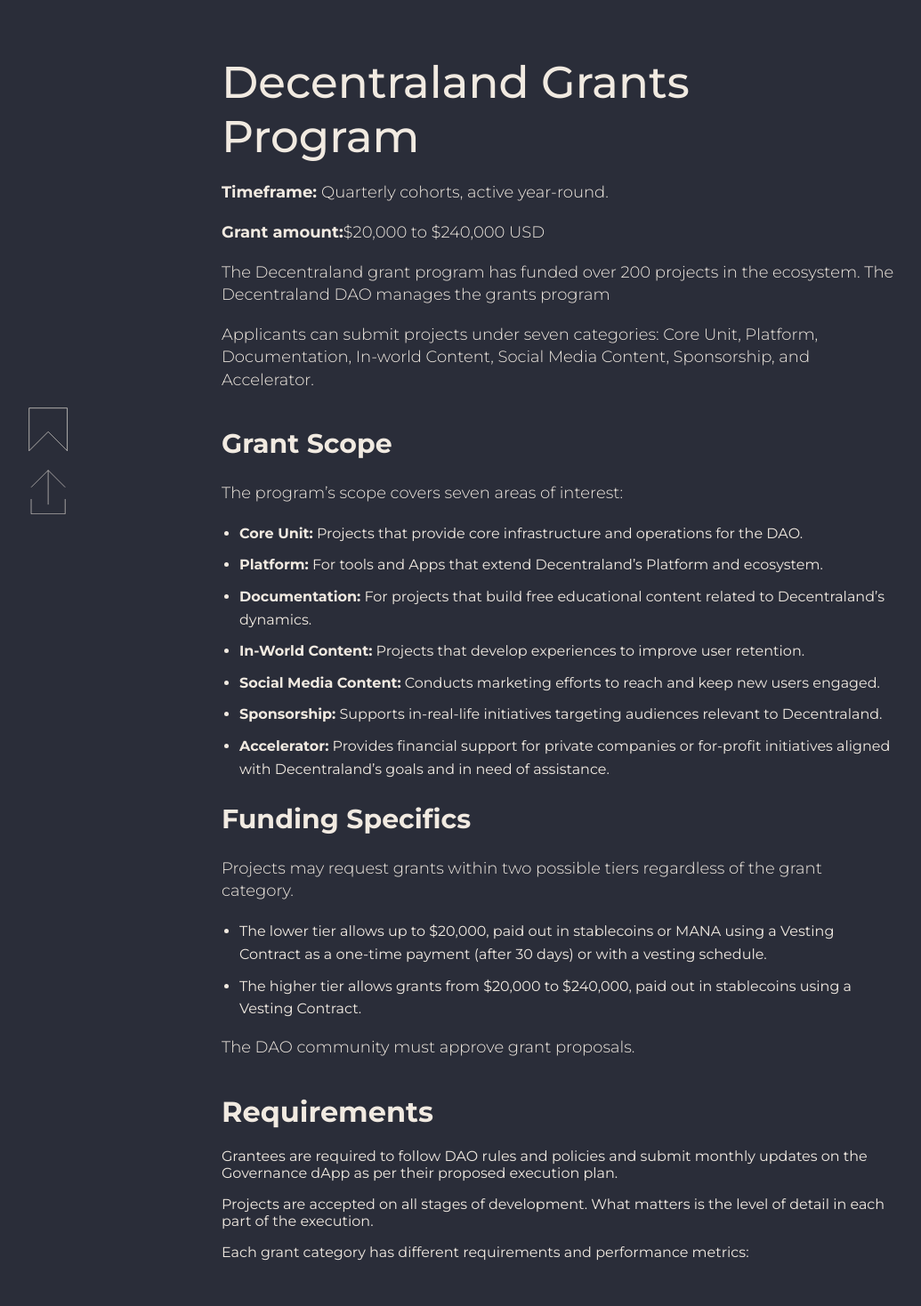
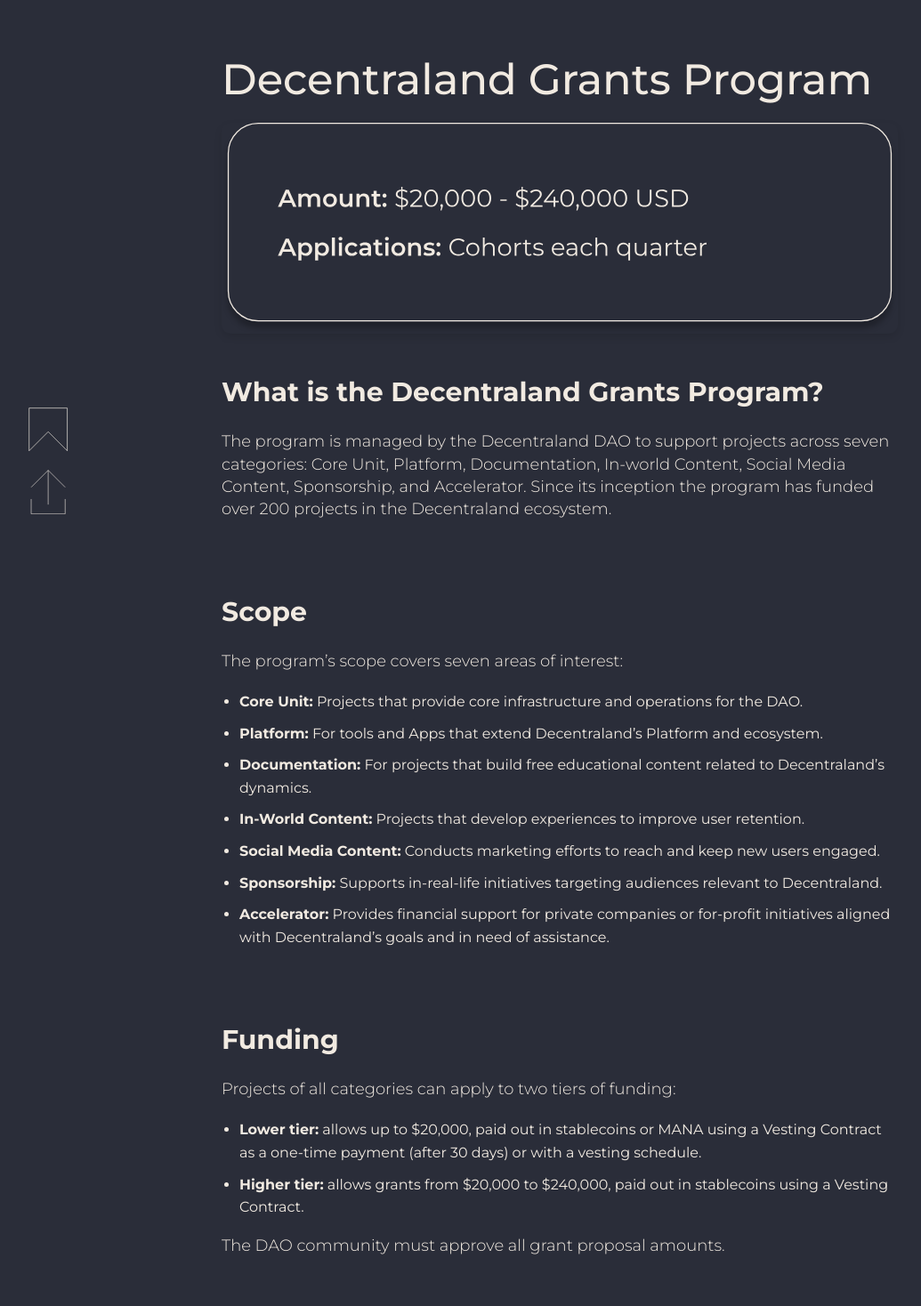
Before and after one commit to web3citizenxyz/web3citizen, a Next.js app: page /research/grants/decentraland in a window 1280 px wide. Shown: the part 120-1588 px from the top of the page at 89% size, without its empty margins (11-1046 px from the left). Built offline with nearby package versions, Linux system fonts and the light colour scheme.

Commit message:
decentraland

```diff
--- a/src/app/research/grants/DaoBasics.module.css
+++ b/src/app/research/grants/DaoBasics.module.css
@@ -133,7 +133,8 @@
 
 .a {
   color: grey;
-  text-decoration: underlines;
+  text-decoration: underline;
+  cursor: pointer;
 }
 
 
@@ -184,3 +185,7 @@
  .subtitle {
   font-size: 25px !important;
  }
+
+ .decentraland {
+  font-size: 48px !important;
+ }
--- a/src/app/research/grants/decentraland/page.tsx
+++ b/src/app/research/grants/decentraland/page.tsx
@@ -15,18 +15,20 @@
 
 
       <section className={styles.section}>
-        <h2>Decentraland Grants Program</h2>
+        <h2 className={styles.decentraland}>Decentraland Grants Program</h2>
+        <img src="/images/decentraland-grant.svg" alt="Decentraland" className={styles.benefitsImage} />
+<br></br>
+<br></br>
+<h1> What is the Decentraland Grants Program?
+</h1>
 
-        <p><strong>Timeframe: </strong>Quarterly cohorts, active year-round.</p>
-        <p><strong>Grant amount:</strong>$20,000 to $240,000 USD</p>
-<p> The Decentraland grant program has funded over 200 projects in the ecosystem. The Decentraland DAO manages the grants program
+<p>The program is managed by the Decentraland DAO to support projects across seven categories: Core Unit, Platform, Documentation, In-world Content, Social Media Content, Sponsorship, and Accelerator. Since its inception the program has funded over 200 projects in the Decentraland ecosystem.
 </p>
-<p>Applicants can submit projects under seven categories: Core Unit, Platform, Documentation, In-world Content, Social Media Content, Sponsorship, and Accelerator.</p>
   </section>
-
+<br></br>
 
     <section className={styles.section}>
-   <h1>Grant Scope</h1>
+   <h1>Scope</h1>
 <p>The program’s scope covers seven areas of interest:</p>
 
 <ul className={styles.list}>
@@ -40,22 +42,26 @@
 
           </ul>
 
+   </section>
+   <br></br>
+   <section className={styles.section}>
+    <h1>Funding</h1>
+    <p>Projects of all categories can apply to two tiers of funding:</p>
+    <ul className={styles.list}>
+      <li><strong>Lower tier:</strong> allows up to $20,000, paid out in stablecoins or MANA using a Vesting Contract as a one-time payment (after 30 days) or with a vesting schedule. </li>
+      <li><strong>Higher tier:</strong> allows grants from $20,000 to $240,000, paid out in stablecoins using a Vesting Contract.</li>
+
+    </ul>
+    <p>The DAO community must approve all grant proposal amounts.</p>
+</section>
 
 
+<br></br>
 
-    <h1>Funding Specifics</h1>
-    <p>Projects may request grants within two possible tiers regardless of the grant category.</p>
-    <ul className={styles.list}>
-      <li>The lower tier allows up to $20,000, paid out in stablecoins or MANA using a Vesting Contract as a one-time payment (after 30 days) or with a vesting schedule. </li>
-      <li>The higher tier allows grants from $20,000 to $240,000, paid out in stablecoins using a Vesting Contract.</li>
-
-    </ul>
-    <p>The DAO community must approve grant proposals.</p>
-</section>
-
+<section className={styles.section}>
 <h1>Requirements</h1>
 <p>Grantees are required to follow DAO rules and policies and submit monthly updates on the Governance dApp as per their proposed execution plan.</p>
-<p>Projects are accepted on all stages of development. What matters is the level of detail in each part of the execution.</p>
+<p>Projects are accepted on all stages of development.</p>
 
 
 <p>Each grant category has different requirements and performance metrics:</p>
@@ -98,29 +104,40 @@
     </ul>
     <p>You can find more information on requirements <a href='https://docs.decentraland.org/player/general/dao/overview/grants-program/#grant-categories-and-requirements' className={styles.a}>here.</a></p>
 
+    </section>
 
+<br></br>
+
+
+
+<section className={styles.section}>
 <h1>Grant Process</h1>
-<img src="/images/decentraland-timeline.jpg" alt="Decentraland Image 1" className={styles.benefitsImage} />
-<p className={styles.black}>Application</p>
+<img src="/images/decentraland-timelime.svg" alt="Decentraland" className={styles.benefitsImage} />
+
+
+<p className={styles.subtitle}><strong>Application</strong></p>
       <ul className={styles.list}>
-      <li>To request a grant from the Decentraland DAO begin by navigating to <a href='https://decentraland.org/governance/submit/grant/'>decentraland.org/governance/submit/grant/</a> and connect your wallet.</li>
-     <li>Fill out the Grant Proposal Form including category, desired funding, and general information. Here you can find an overview of the form.</li>
+      <p>1. To request a grant from the Decentraland DAO begin by navigating to <a href='https://decentraland.org/governance/submit/grant/' className={styles.a}>decentraland.org/governance/submit/grant/</a> and connect your wallet.</p>
+     <p>2. Fill out the Grant Proposal Form including category, desired funding, and general information.<a href='https://docs.decentraland.org/player/general/dao/overview/requesting-grants/' className={styles.a} target='_blank'> Here</a> you can find an overview of the form.</p>
     </ul>
 
-    <p className={styles.black}>Review</p>
+    <p className={styles.subtitle}><strong>Review</strong></p>
       <ul className={styles.list}>
       <li>After submitting your proposal, a Forum thread will be generated automatically where the community can provide feedback or ask questions about your project.</li>
      <li>The DAO will select projects through a voting process. Grant requests remain for 14 days.</li>
-     <li>If selected the project must comply with monthly reports and communicate openly with the community. For more information on actions after being selected to receive a grant and how grantees are expected to report navigate<a className={styles.a} href='https://docs.decentraland.org/player/general/dao/overview/receiving-grants/'> here </a></li>
+     <li>If selected the project must comply with monthly reports and communicate openly with the community. For more information on actions after being selected to receive a grant and how grantees are expected to report navigate<a className={styles.a} href='https://docs.decentraland.org/player/general/dao/overview/receiving-grants/' target='_blank'> here </a></li>
     </ul>
+<br></br>
 
-    <h1>Review</h1>
+
+    <h1>Rosources</h1>
       <ul className={styles.list}>
      <li><a className={styles.a} href='https://docs.decentraland.org/player/general/dao/overview/grants-faq/'>Decentraland Grants FAQ</a></li>
+  <li><a className={styles.a} href='https://docs.decentraland.org/player/general/dao/overview/requesting-grants/'>Grant submission form overview</a></li>
    <li><a className={styles.a} href='https://decentraland.org/governance/projects/?type=grants'>Approved Projects</a></li>
 
-   </ul>
-
+  </ul>
+  </section>
      <SideIcons />
      <BackToTop />
     </div>
```
Also changed, not shown: public/images/decentraland-grant.svg (added), public/images/decentraland-timelime.svg (added).
